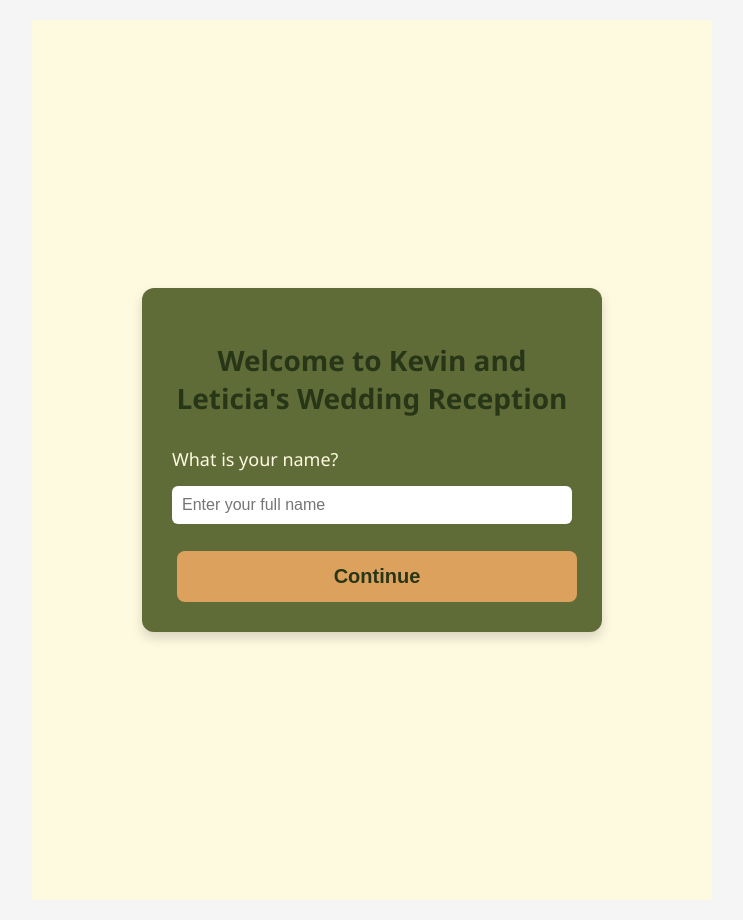
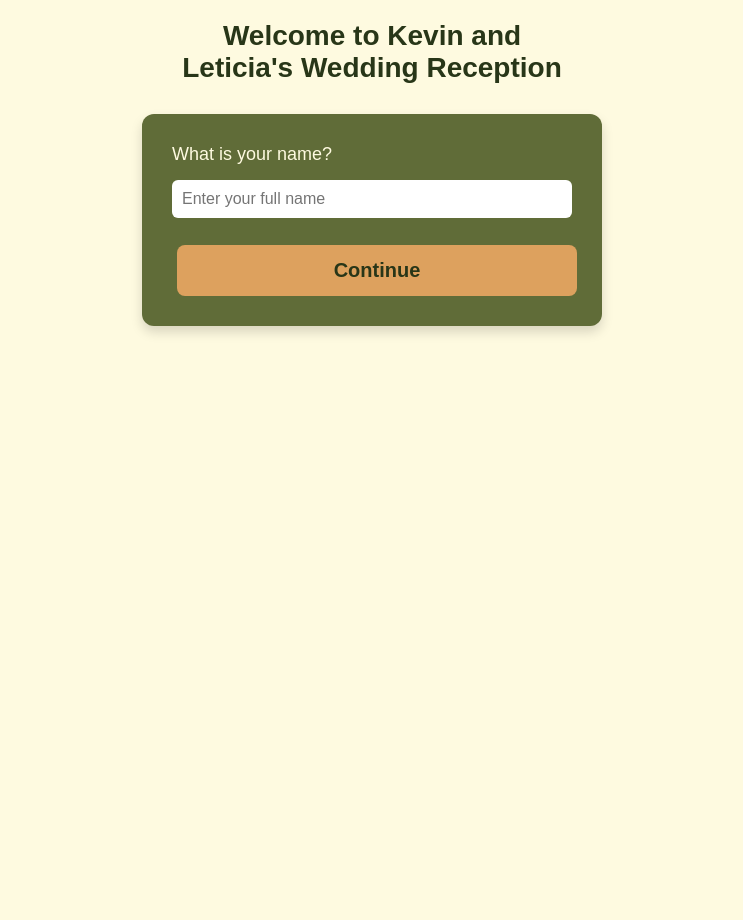
Before and after one commit to kevinkristianto/event-table-management-app, a React (Create React App) app: page /guest in a window 1280 px wide. Shown: the whole page, without its empty margins (268-1011 px from the left). After the commit the page ends 800 px from the top, so only its background shows below. Built offline with nearby package versions, Linux system fonts and the light colour scheme; the HTML template or start-up script is replaced by a standard one.

Commit message:
update styling for guest FE

```diff
--- a/src/components/GuestForm.jsx
+++ b/src/components/GuestForm.jsx
@@ -224,12 +224,11 @@ const GuestForm = () => {
 
         {message && (
           <p
-            style={{
-              marginTop: 10,
-              color: message.toLowerCase().includes('fail')
-                ? '#BC6C25'
-                : '#606C38',
-            }}
+            className={
+              message.toLowerCase().includes('fail')
+                ? 'guest-error'
+                : 'guest-success'
+            }
           >
             {message}
           </p>
--- a/src/components/GuestLanding.jsx
+++ b/src/components/GuestLanding.jsx
@@ -36,12 +36,12 @@ const GuestLanding = () => {
   };
 
   return (
-    <div className="guest-container centered-content">
-      <form onSubmit={handleSubmit} className="guest-form">
+    <div>
       <h2 className="guest-title">
         Welcome to Kevin and Leticia's Wedding Reception
       </h2>
-
+      <div className="guest-container centered-content">
+        <form onSubmit={handleSubmit} className="guest-form">
           <label className="guest-label">
             What is your name?
             <input
@@ -61,6 +61,7 @@ const GuestLanding = () => {
           </button>
         </form>
       </div>
+    </div>
   );
 };
 
--- a/src/components/GuestStyles.css
+++ b/src/components/GuestStyles.css
@@ -1,45 +1,3 @@
-.guest-container {
-  background-color: #fefae0;
-  min-height: 100vh;
-  padding: 40px;
-  font-family: 'Segoe UI', Tahoma, Geneva, Verdana, sans-serif;
-  color: #283618;
-  max-width: 600px;
-  margin: 0 auto;
-}
-
-.guest-landing-container {
-  background-color: #fefae0;
-  min-height: 100vh;
-  padding: 40px;
-  display: flex;
-  flex-direction: column;
-  align-items: center;
-  justify-content: center;
-  font-family: 'Segoe UI', Tahoma, Geneva, Verdana, sans-serif;
-  color: #283618;
-  max-width: 400px;
-  margin: 0 auto;
-}
-
-.guest-title {
-  font-size: 28px;
-  font-weight: bold;
-  margin-bottom: 30px;
-  text-align: center;
-  color: #283618;
-}
-
-.guest-form {
-  background-color: #606c38;
-  padding: 30px;
-  border-radius: 12px;
-  box-shadow: 0 6px 12px rgba(0, 0, 0, 0.15);
-  max-width: 400px;
-  margin: 0 auto;
-  color: #fefae0;
-}
-
 .guest-landing-form {
   background-color: #606c38;
   padding: 30px;
@@ -141,7 +99,7 @@
 }
 
 .centered-content {
-  min-height: 100vh;
+  min-height: auto;
   display: flex;
   justify-content: center;
   align-items: center;
@@ -150,10 +108,17 @@
 .guest-form {
   max-width: 400px;
   width: 100%;
+  background-color: #606c38;
+  padding: 30px;
+  border-radius: 12px;
+  box-shadow: 0 6px 12px rgba(0, 0, 0, 0.15);
+  margin: 0 auto;
+  color: #fefae0;
 }
 
 .guest-title {
-  margin-bottom: 30px;
+  max-width: 400px;
+  margin: 0 auto 30px auto;
   text-align: center;
   font-size: 28px;
   font-weight: bold;
@@ -183,3 +148,15 @@
 .guest-submit-button:hover {
   background-color: #bc6c25;
 }
+
+.guest-success {
+  color: #fefae0;
+  margin-top: 10px;
+  font-weight: bold;
+}
+
+.guest-error {
+  color: #bc6c25;
+  margin-top: 10px;
+  font-weight: bold;
+}
--- a/src/index.css
+++ b/src/index.css
@@ -13,3 +13,11 @@ input,
 select {
   margin-right: 10px;
 }
+
+html,
+body,
+#root {
+  height: 100%;
+  margin: 0;
+  background-color: #fefae0;
+}
```
Also changed, not shown: 2 other files (tests, documents, lock files or other folders). Lines whose indentation alone changed are shown as unchanged.
